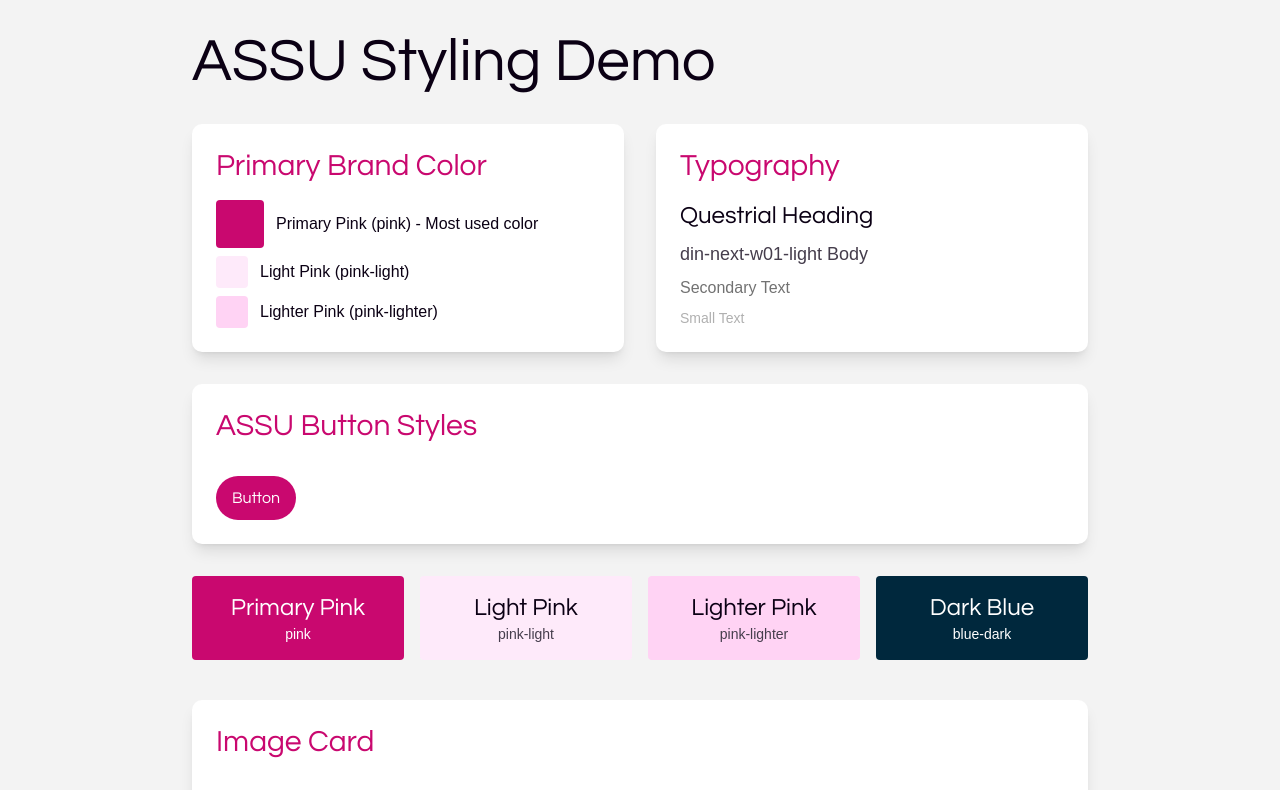
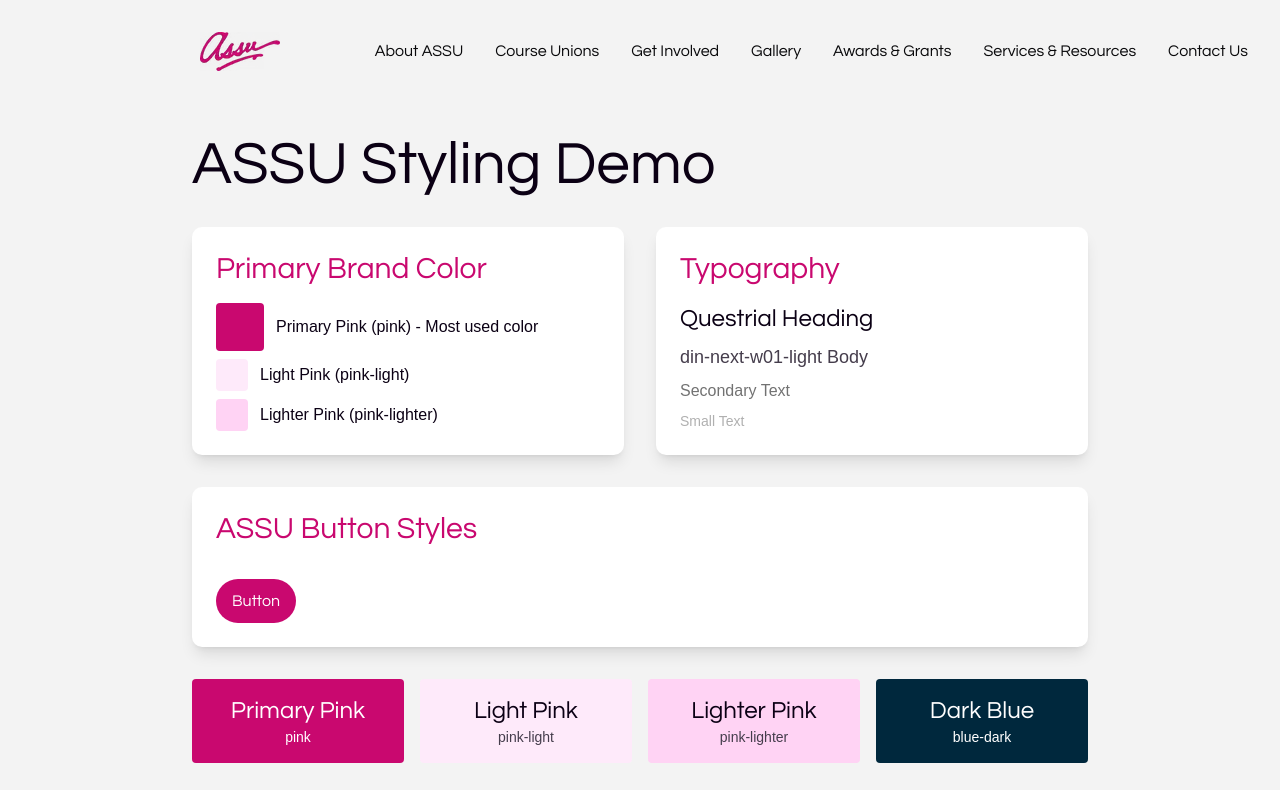
Before and after one commit to utcjcao/ASSU, a Next.js app in the folder assu/: page / in a window 1280 px wide. Shown: the top 790 px of the page. Built offline with nearby package versions, Linux system fonts and the light colour scheme.

Commit message:
create header component

```diff
--- a/assu/app/layout.tsx
+++ b/assu/app/layout.tsx
@@ -1,6 +1,7 @@
 import type { Metadata } from "next";
 import { Questrial } from "next/font/google";
 import "./globals.css";
+import Header from "@/components/layout/Header";
 
 const questrial = Questrial({
   weight: "400",
@@ -20,7 +21,10 @@
 }) {
   return (
     <html lang="en">
-      <body className={`${questrial.className} antialiased`}>{children}</body>
+      <body className={`${questrial.className} antialiased`}>
+        <Header />
+        {children}
+      </body>
     </html>
   );
 }
--- /dev/null
+++ b/assu/components/common/DropdownMenu.tsx
@@ -0,0 +1,86 @@
+import Link from "next/link";
+
+interface DropdownItem {
+  label: string;
+  href: string;
+}
+
+interface DropdownMenuProps {
+  label: string;
+  href: string;
+  items: DropdownItem[];
+  className?: string;
+  isActive?: boolean;
+  isSubrouteActive?: (href: string) => boolean;
+}
+
+export default function DropdownMenu({
+  label,
+  href,
+  items,
+  className = "",
+  isActive = false,
+  isSubrouteActive = () => false,
+}: DropdownMenuProps) {
+  return (
+    <div className="relative group">
+      {/* Main menu item that triggers the dropdown */}
+      <Link
+        href={href}
+        className={`
+          hover:text-pink
+          transition-colors
+          duration-300
+          ${className}
+          ${isActive ? "text-pink font-semibold" : ""}
+        `}
+      >
+        {label}
+      </Link>
+
+      {/* Dropdown menu that appears on hover */}
+      <ul
+        className={`
+        absolute
+        top-full
+        left-0
+        mt-2
+        bg-[rgb(243,243,243)]
+        py-2
+        min-w-[200px]
+        z-50
+        opacity-0
+        invisible
+        group-hover:opacity-100
+        group-hover:visible
+        transition-all
+        duration-200
+      `}
+      >
+        {items.map((item, index) => (
+          <li key={index}>
+            <Link
+              href={item.href}
+              className={`
+                block
+                py-1
+                px-3
+                text-gray-darker
+                hover:text-pink
+                transition-colors
+                duration-200
+                ${
+                  isSubrouteActive(item.href)
+                    ? "text-pink font-semibold bg-pink/10"
+                    : ""
+                }
+              `}
+            >
+              {item.label}
+            </Link>
+          </li>
+        ))}
+      </ul>
+    </div>
+  );
+}
--- /dev/null
+++ b/assu/components/layout/Header.tsx
@@ -0,0 +1,180 @@
+"use client";
+
+import Link from "next/link";
+import Image from "next/image";
+import { usePathname } from "next/navigation";
+import { useState, useEffect } from "react";
+import DropdownMenu from "../common/DropdownMenu";
+
+export default function Header() {
+  const pathname = usePathname();
+  const [isScrolled, setIsScrolled] = useState(false);
+
+  useEffect(() => {
+    const handleScroll = () => {
+      setIsScrolled(window.scrollY > 0);
+    };
+
+    window.addEventListener("scroll", handleScroll);
+    return () => window.removeEventListener("scroll", handleScroll);
+  }, []);
+
+  const navItemClasses = "hover:text-pink transition-colors duration-300";
+  const activeNavItemClasses = "text-pink";
+
+  // Helper function to check if a route is active
+  const isRouteActive = (href: string) => {
+    if (href === "/") {
+      return pathname === "/";
+    }
+    return pathname.startsWith(href);
+  };
+
+  // Helper function to check if a subroute is active
+  const isSubrouteActive = (href: string) => {
+    return pathname === href;
+  };
+
+  const aboutItems = [
+    { label: "About ASSU", href: "/about/assu" },
+    { label: "ASSU Executives", href: "/about/executive" },
+    { label: "ASSU Staff", href: "/about/staff" },
+  ];
+
+  const courseUnionsItems = [
+    { label: "Course Unions", href: "/course-unions" },
+    { label: "Unions", href: "/course-unions/unions" },
+    { label: "Resources for Unions", href: "/course-unions/union-resources" },
+  ];
+
+  const getInvolvedItems = [
+    { label: "Upcoming Events", href: "/get-involved/upcoming" },
+    { label: "Our Initiatives", href: "/get-involved/initiatives" },
+    { label: "Current Projects", href: "/get-involved/current" },
+  ];
+
+  const awardsGrantsItems = [
+    { label: "ASSU Awards", href: "/awards-and-grants/awards" },
+    { label: "ASSU Grants", href: "/awards-and-grants/grants" },
+  ];
+
+  const servicesResourcesItems = [
+    {
+      label: "Office Services",
+      href: "/services-and-resources/office-services",
+    },
+    { label: "Past Test Library", href: "/services-and-resources/tests" },
+    {
+      label: "Free Academic Resources",
+      href: "/services-and-resources/resources",
+    },
+    { label: "Documents", href: "/services-and-resources/documents" },
+    { label: "Academic Handbook", href: "/services-and-resources/handbook" },
+    { label: "Useful Links", href: "/services-and-resources/misc" },
+  ];
+
+  return (
+    <header
+      className={`sticky top-0 z-50 bg-gray-lighter pl-50 pr-8 py-8 transition-shadow duration-300 ${
+        isScrolled ? "shadow-lg" : ""
+      }`}
+    >
+      <nav className="flex justify-between items-center max-w-7xl mx-auto">
+        <Link href="/" className="flex-shrink-0">
+          <Image
+            src="/images/assulogo.webp"
+            alt="ASSU Logo"
+            width={100}
+            height={100}
+            className="w-auto"
+          />
+        </Link>
+
+        <ul className="flex items-center space-x-8">
+          <li>
+            <DropdownMenu
+              label="About ASSU"
+              href="/about"
+              items={aboutItems}
+              className={`${navItemClasses} ${
+                isRouteActive("/about") ? activeNavItemClasses : ""
+              }`}
+              isActive={isRouteActive("/about")}
+              isSubrouteActive={isSubrouteActive}
+            />
+          </li>
+          <li>
+            <DropdownMenu
+              label="Course Unions"
+              href="/course-unions"
+              items={courseUnionsItems}
+              className={`${navItemClasses} ${
+                isRouteActive("/course-unions") ? activeNavItemClasses : ""
+              }`}
+              isActive={isRouteActive("/course-unions")}
+              isSubrouteActive={isSubrouteActive}
+            />
+          </li>
+          <li>
+            <DropdownMenu
+              label="Get Involved"
+              href="/get-involved"
+              items={getInvolvedItems}
+              className={`${navItemClasses} ${
+                isRouteActive("/get-involved") ? activeNavItemClasses : ""
+              }`}
+              isActive={isRouteActive("/get-involved")}
+              isSubrouteActive={isSubrouteActive}
+            />
+          </li>
+          <li
+            className={`${navItemClasses} ${
+              isRouteActive("/gallery") ? activeNavItemClasses : ""
+            }`}
+          >
+            <Link href="/gallery">Gallery</Link>
+          </li>
+          <li>
+            <DropdownMenu
+              label="Awards & Grants"
+              href="/awards-and-grants"
+              items={awardsGrantsItems}
+              className={`${navItemClasses} ${
+                isRouteActive("/awards-and-grants") ? activeNavItemClasses : ""
+              }`}
+              isActive={isRouteActive("/awards-and-grants")}
+              isSubrouteActive={isSubrouteActive}
+            />
+          </li>
+          <li>
+            <DropdownMenu
+              label="Services & Resources"
+              href="/services-and-resources"
+              items={servicesResourcesItems}
+              className={`${navItemClasses} ${
+                isRouteActive("/services-and-resources")
+                  ? activeNavItemClasses
+                  : ""
+              }`}
+              isActive={isRouteActive("/services-and-resources")}
+              isSubrouteActive={isSubrouteActive}
+            />
+          </li>
+          {/* <li className={navItemClasses}>
+            <Link href="/news">News</Link>
+          </li> */}
+          <li
+            className={`${navItemClasses} ${
+              isRouteActive("/contact-us") ? activeNavItemClasses : ""
+            }`}
+          >
+            <Link href="/contact-us">Contact Us</Link>
+          </li>
+          {/* <li className={navItemClasses}>
+            <Link href="/faq">FAQ</Link>
+          </li> */}
+        </ul>
+      </nav>
+    </header>
+  );
+}
```
